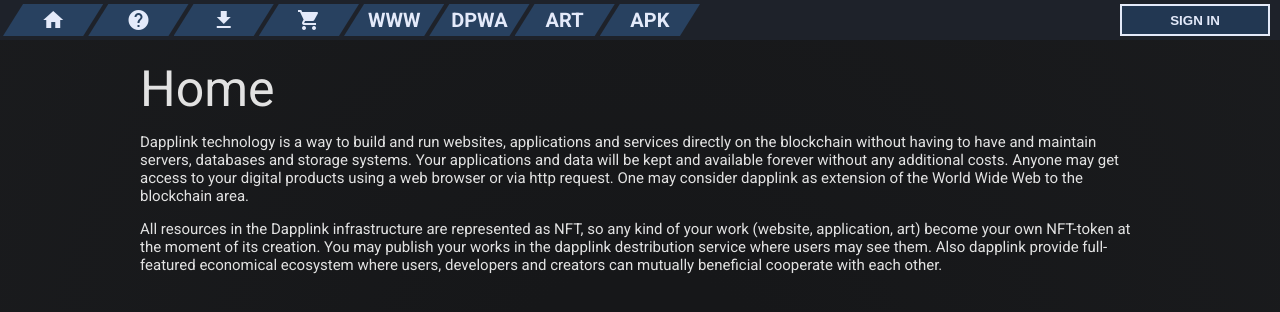
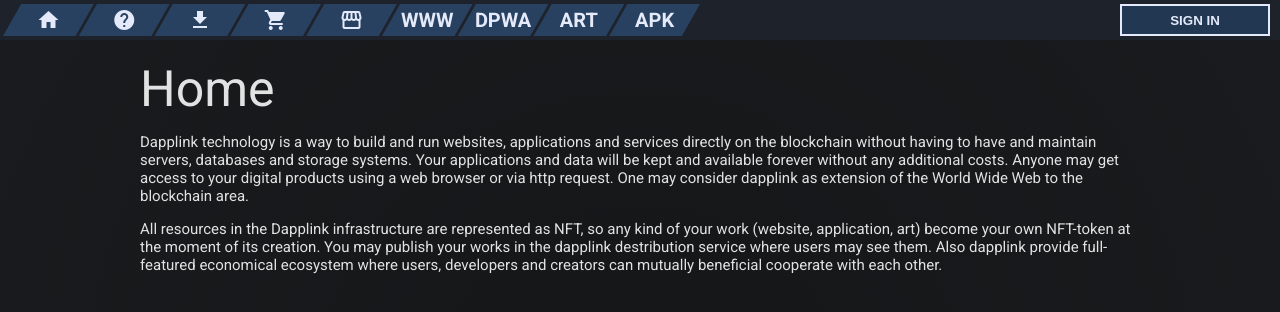
Before and after one commit to dapplink/portal, a website: page static/index.html in a window 1280 px wide. Drawn offline with nearby package versions, Linux system fonts and the light colour scheme; no server answers.

Commit message:
New chapter icon

```diff
--- a/static/index.html
+++ b/static/index.html
@@ -368,6 +368,7 @@
 		<div class="main-menu__link" id="main-menu__help"      ><i class="material-icons main-menu__icon">help</i></div>
 		<div class="main-menu__link" id="main-menu__downloads" ><i class="material-icons main-menu__icon">file_download</i></div>
 		<div class="main-menu__link" id="main-menu__shop"      ><i class="material-icons main-menu__icon">shopping_cart</i></div>
+		<div class="main-menu__link" id="main-menu__shop"      ><i class="material-icons main-menu__icon">storefront</i></div>
 		<div class="main-menu__link" id="main-menu__www"       >WWW</div>
 		<div class="main-menu__link" id="main-menu__dpwa"      >DPWA</div>
 		<div class="main-menu__link" id="main-menu__art"       >ART</div>
```
